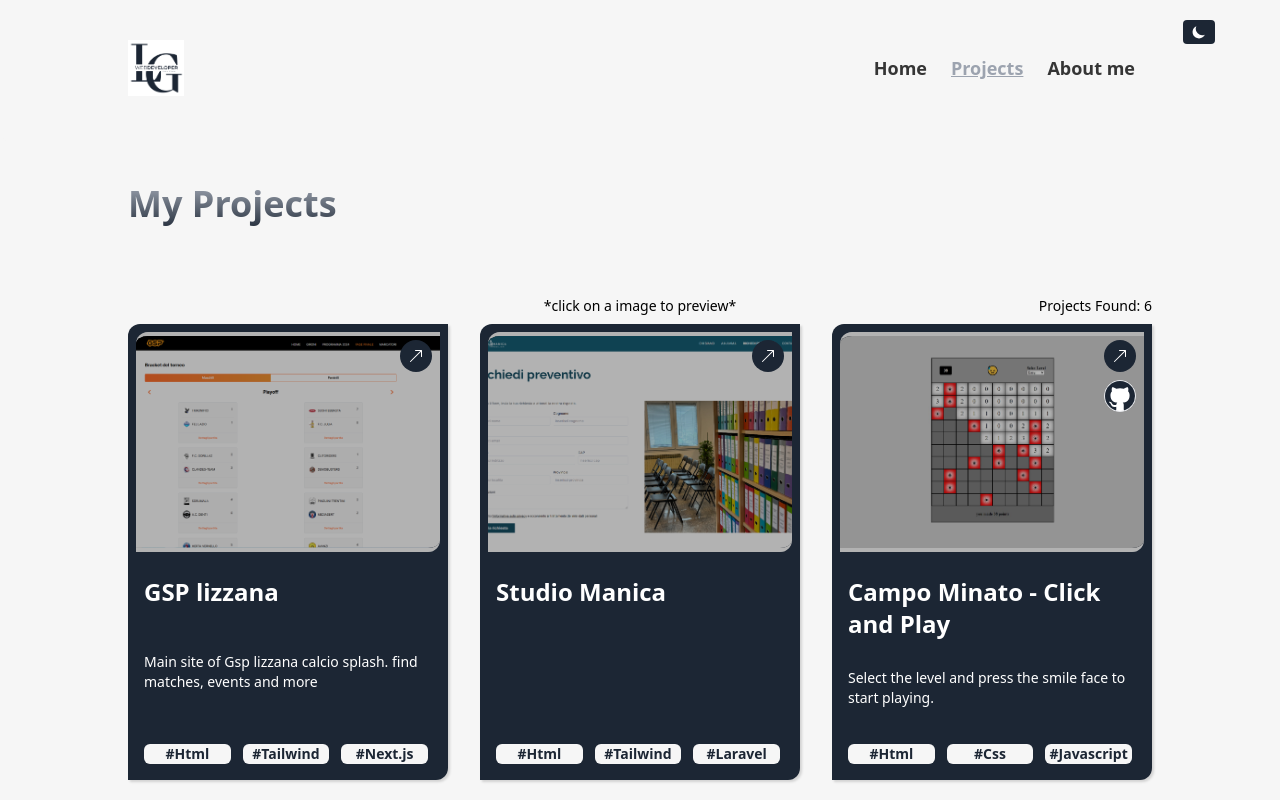
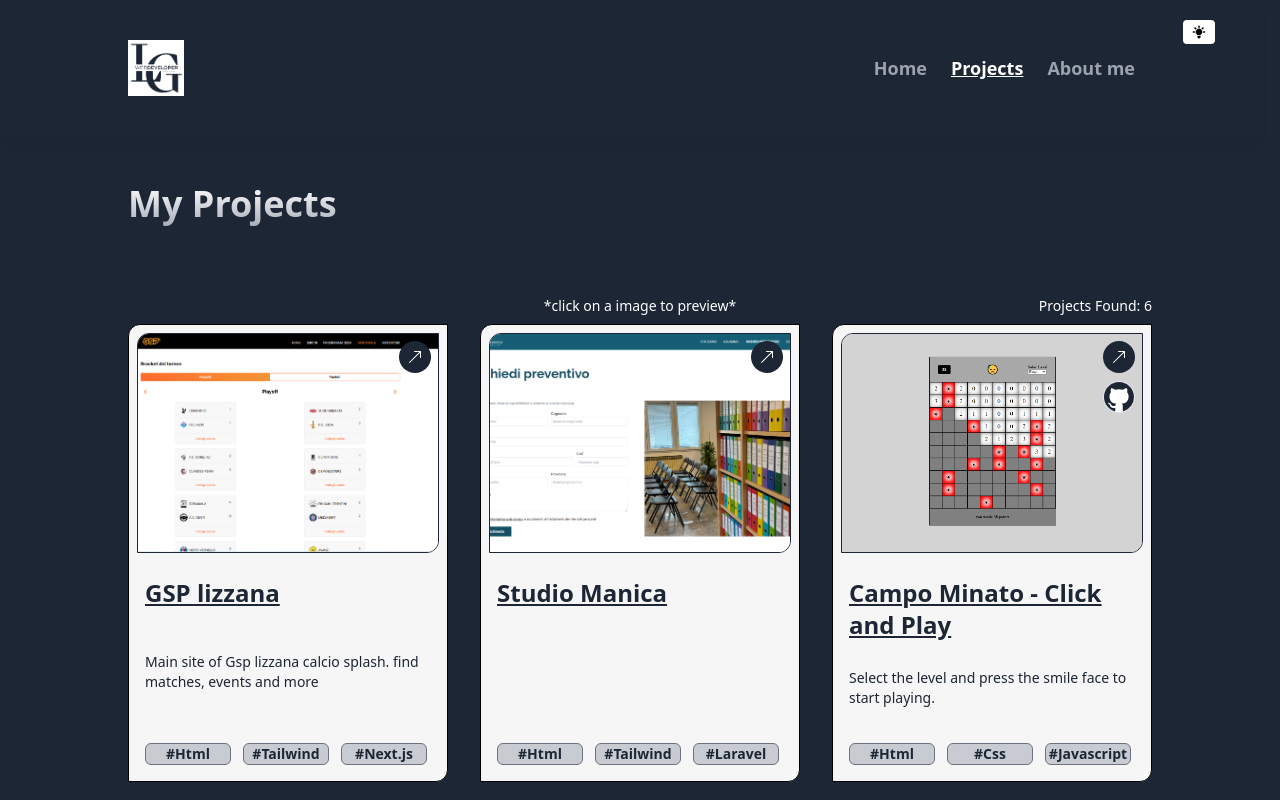
Before and after one commit to Leograzioli/Portfoglio, a React (Vite) app: page /projects in a window 1280 px wide. Built offline with nearby package versions, Linux system fonts and the light colour scheme.

Commit message:
change styles

```diff
--- a/src/components/AppHeader.jsx
+++ b/src/components/AppHeader.jsx
@@ -8,7 +8,7 @@ import { useEffect, useState } from 'react'
 export default function AppHeader() {
 
   const [isOpen, setIsOpen] = useState(false)
-  const [theme, setTheme] = useState(localStorage.getItem('theme'))
+  const [theme, setTheme] = useState(localStorage.getItem('theme') ? localStorage.getItem('theme') : 'dark')
 
   useEffect(() => {
     if (theme === 'dark') {
--- a/src/pages/AppHome.jsx
+++ b/src/pages/AppHome.jsx
@@ -33,7 +33,7 @@ export default function homepage() {
 
                         {/* description */}
                         <p className="text-secondary-dark text-sm mt-10 dark:text-secondary leading-6 lg:pr-12">
-                        The passion for technology and video games has driven me to enter the world of web development and study to become a Web Developer. Now more than ever, I dedicate my time to studying new technologies and deepening my previous knowledge.
+                            The passion for technology and video games has driven me to enter the world of web development and study to become a Web Developer. Now more than ever, I dedicate my time to studying new technologies and deepening my previous knowledge.
                         </p>
 
                         {/* download cv button */}
@@ -44,14 +44,14 @@ export default function homepage() {
 
                     {/* profile image */}
                     <div className='flex lg:justify-end order-1 lg:order-2'>
-                        <img className='h-[335px] w-[335px] sm:h-[440px] sm:w-[440px] object-cover bg-gradient-to-b from-primary-dark to-secondary dark:from-secondary dark:to-primary  rounded-full ' src={leo} alt="profile image" />
+                        <img className='h-[315px] w-[315px] sm:h-[410px] sm:w-[410px] object-cover bg-gradient-to-b from-primary-dark to-secondary dark:from-secondary dark:to-primary  rounded-full ' src={leo} alt="profile image" />
                     </div>
                 </div>
             </section>
 
             <section id="skills">
                 <div className="max-w-[1200px] mx-auto mt-28">
-                    <h2 className="text-4xl text-transparent bg-clip-text bg-gradient-to-t from-primary-dark to-secondary dark:bg-gradient-to-b dark:from-white dark:to-secondary font-semibold ">Skills</h2>
+                    <h2 className="text-4xl text-transparent bg-clip-text bg-gradient-to-t from-primary-dark to-secondary dark:bg-gradient-to-b dark:from-white dark:to-secondary font-semibold">Skills</h2>
 
                     {/* skill icons  */}
                     <div className="flex flex-wrap gap-2 text-4xl mt-4 pb-4">
--- a/src/pages/AppProjects.jsx
+++ b/src/pages/AppProjects.jsx
@@ -32,7 +32,7 @@ export default function () {
                 <div className='grid grid-cols-1 gap-8 md:grid-cols-2 xl:grid-cols-3 mt-2 '>
                     {projects.map((project, i) => {
                         return (
-                            <div key={i} className='relative bg-primary-dark text-white dark:text-primary-dark dark:bg-primary max-w-[330px] ms_shadow rounded-tl-xl rounded-br-xl mx-auto'>
+                            <div key={i} className='relative bg-primary-dark dark:bg-primary text-white dark:text-primary-dark border border-black max-w-[320px] rounded-tl-xl rounded-br-xl mx-auto'>
 
                                 {/* icons in absolute position */}
                                 {project.href && <a href={project.href} target='_blank' className='absolute right-4 border- top-4 p-2 rounded-full bg-primary-dark dark:text-white z-10 hover:scale-110'> <BsArrowUpRight /></a>}
@@ -40,20 +40,20 @@ export default function () {
 
                                 {/* image */}
                                 <div onClick={() => handleClick(project.imgPath)} className='relative rounded-tl-xl rounded-br-xl p-2 overflow-hidden'>
-                                    <img className=' rounded-tl-xl rounded-br-xl border-b-4 border-t-4 border-white dark:border-primary-dark h-[220px] w-[314px] object-cover ' src={`${project.imgPath}`} alt="product" />
-                                    <div className='absolute top-2 left-2 right-2 bottom-2  rounded-tl-xl rounded-br-xl opacity-30 bg-black hover:opacity-0 transition-all'> </div>
+                                    <img className=' rounded-tl-xl rounded-br-xl border border-gray-500 dark:border-primary-dark h-[220px] w-[314px] object-cover ' src={`${project.imgPath}`} alt="product" />
+                                    {/* <div className='absolute top-2 left-2 right-2 bottom-2  rounded-tl-xl rounded-br-xl opacity-30 bg-black hover:opacity-0 transition-all'> </div> */}
                                 </div>
 
                                 {/* description */}
                                 <div className='p-4 flex flex-col justify-between min-h-[220px]'>
                                     <div className=''>
-                                        <h2 className='text-2xl font-semibold'>{project.title}</h2>
+                                        <h2 className='text-2xl font-semibold underline'>{project.title}</h2>
                                     </div>
                                     <p className='text-sm mt-2'>{project.description}</p>
                                     <div className='grid grid-cols-3 gap-2 mt-4' >
                                         {project.technologies && project.technologies.map((tech, i) => {
                                             return (
-                                                <p key={i} className='mr-1 text-sm bg-primary text-primary-dark dark:bg-secondary rounded-md dark:text-primary-dark font-semibold text-center'>
+                                                <p key={i} className='mr-1 text-sm bg-primary text-primary-dark dark:bg-secondary/50 rounded-md border border-black dark:border-gray-500 dark:text-primary-dark font-semibold text-center'>
                                                     #{tech}
                                                 </p>
                                             )
```
